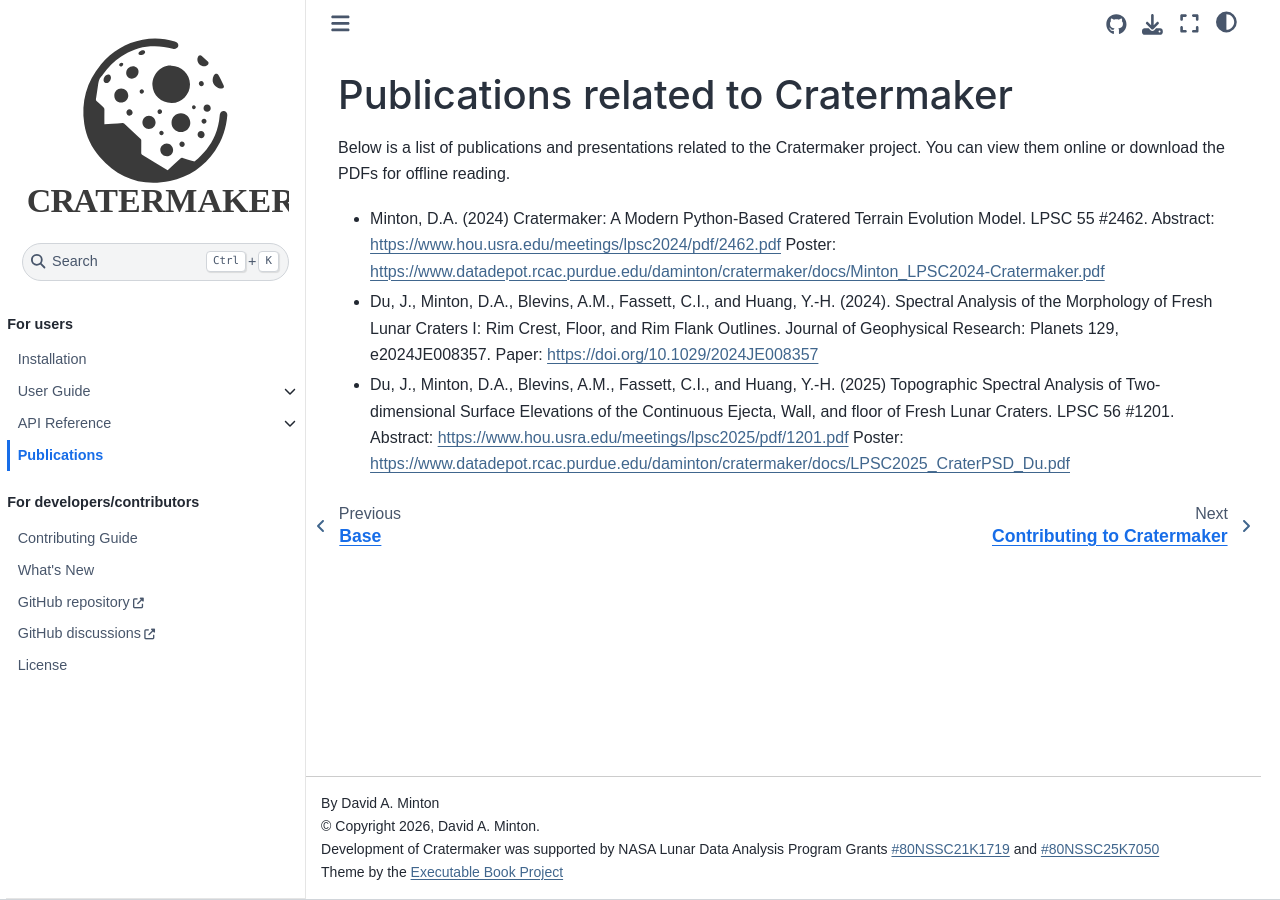
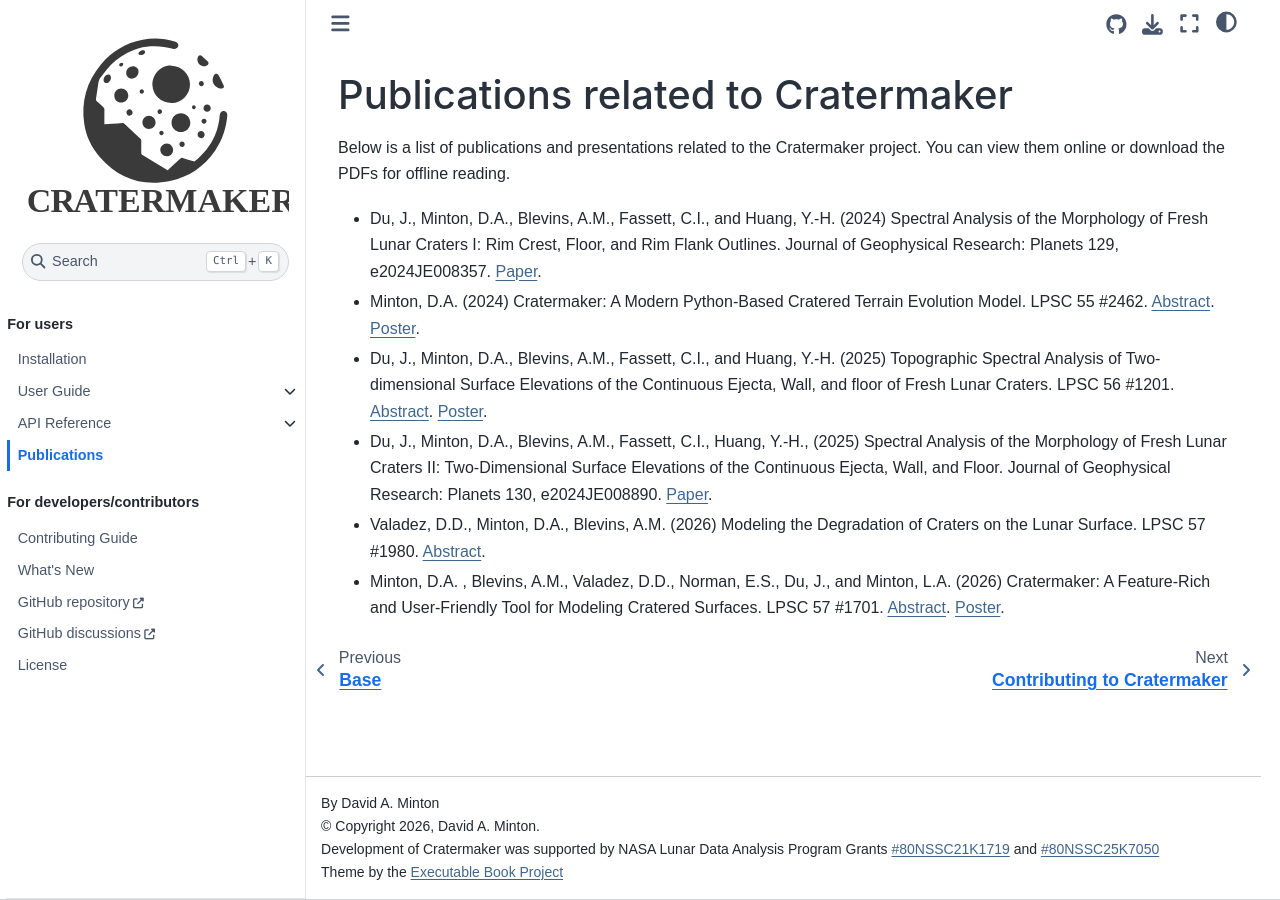
Before and after one commit to MintonGroup/cratermaker, a Sphinx documentation site: the page built from docs/publications.rst, in a window 1280 px wide. Built offline with Sphinx 7.4.7 and the Sphinx Book theme 1.1.4, drawn with Linux system fonts in a browser that asks for light colours; pages that are not in the unit, such as notebooks, are missing from menus; the version number could not be read and is left out.

Commit message:
103 add keyword argument passthroughs for pyvista function calls (#105)
* Added keyword argument passthroughs to pyvista add_mesh() and show()

* Added options to change theme and background transparency via kwargs

* Set a default view global surfaces in show_pyvista to center on the meridian

* Updated README with install instructions and a few notes.

* Updated changelog

* Updated publication list with new LPSC 2026 poster

* Added missing ref to Jun's second paper, and reformated the pub links to use aliases to be less messy, and added the two new LPSC abstracts.

* Fixed typo in changelog

```diff
--- a/docs/publications.rst
+++ b/docs/publications.rst
@@ -6,6 +6,9 @@ Publications related to Cratermaker
 
 Below is a list of publications and presentations related to the Cratermaker project. You can view them online or download the PDFs for offline reading.
 
-- Minton, D.A. (2024) Cratermaker: A Modern Python-Based Cratered Terrain Evolution Model. LPSC 55 #2462. Abstract: `<https://www.hou.usra.edu/meetings/lpsc2024/pdf/2462.pdf>`_  Poster: `<https://www.datadepot.rcac.purdue.edu/daminton/cratermaker/docs/Minton_LPSC2024-Cratermaker.pdf>`_
-- Du, J., Minton, D.A., Blevins, A.M., Fassett, C.I., and Huang, Y.-H. (2024). Spectral Analysis of the Morphology of Fresh Lunar Craters I: Rim Crest, Floor, and Rim Flank Outlines. Journal of Geophysical Research: Planets 129, e2024JE008357. Paper: `<https://doi.org/10.1029/2024JE008357>`_
-- Du, J., Minton, D.A., Blevins, A.M., Fassett, C.I., and Huang, Y.-H. (2025) Topographic Spectral Analysis of Two-dimensional Surface Elevations of the Continuous Ejecta, Wall, and floor of Fresh Lunar Craters. LPSC 56 #1201. Abstract: `<https://www.hou.usra.edu/meetings/lpsc2025/pdf/1201.pdf>`_ Poster: `<https://www.datadepot.rcac.purdue.edu/daminton/cratermaker/docs/LPSC2025_CraterPSD_Du.pdf>`_
+- Du, J., Minton, D.A., Blevins, A.M., Fassett, C.I., and Huang, Y.-H. (2024) Spectral Analysis of the Morphology of Fresh Lunar Craters I: Rim Crest, Floor, and Rim Flank Outlines. Journal of Geophysical Research: Planets 129, e2024JE008357. `Paper <https://doi.org/10.1029/2024JE008357>`__.
+- Minton, D.A. (2024) Cratermaker: A Modern Python-Based Cratered Terrain Evolution Model. LPSC 55 #2462. `Abstract <https://www.hou.usra.edu/meetings/lpsc2024/pdf/2462.pdf>`__.  `Poster <https://www.datadepot.rcac.purdue.edu/daminton/cratermaker/docs/Minton_LPSC2024-Cratermaker.pdf>`__.
+- Du, J., Minton, D.A., Blevins, A.M., Fassett, C.I., and Huang, Y.-H. (2025) Topographic Spectral Analysis of Two-dimensional Surface Elevations of the Continuous Ejecta, Wall, and floor of Fresh Lunar Craters. LPSC 56 #1201. `Abstract <https://www.hou.usra.edu/meetings/lpsc2025/pdf/1201.pdf>`__. `Poster <https://www.datadepot.rcac.purdue.edu/daminton/cratermaker/docs/LPSC2025_CraterPSD_Du.pdf>`__.
+- Du, J., Minton, D.A., Blevins, A.M., Fassett, C.I., Huang, Y.-H., (2025) Spectral Analysis of the Morphology of Fresh Lunar Craters II: Two-Dimensional Surface Elevations of the Continuous Ejecta, Wall, and Floor. Journal of Geophysical Research: Planets 130, e2024JE008890. `Paper <https://doi.org/10.1029/2024JE008890>`__.
+- Valadez, D.D., Minton, D.A., Blevins, A.M. (2026) Modeling the Degradation of Craters on the Lunar Surface. LPSC 57 #1980. `Abstract <https://www.hou.usra.edu/meetings/lpsc2026/pdf/1980.pdf>`__.
+- Minton, D.A. , Blevins, A.M., Valadez, D.D., Norman, E.S., Du, J., and Minton, L.A. (2026) Cratermaker: A Feature-Rich and User-Friendly Tool for Modeling Cratered Surfaces. LPSC 57 #1701. `Abstract <https://www.hou.usra.edu/meetings/lpsc2026/pdf/1701.pdf>`__. `Poster <https://www.datadepot.rcac.purdue.edu/daminton/cratermaker/docs/Minton_LPSC2026-Cratermaker.pdf>`__.
--- a/docs/whats-new.rst
+++ b/docs/whats-new.rst
@@ -9,7 +9,7 @@ What's New
 :release:`v2026.3.7-alpha`
 
 - Include new argument pass-throughs for the show3d methods to better control PyVista output. :pull:`104` `David Minton`_
-- Updated the README with better instructions.
+- Updated the README with better instructions. :pull:`105` `David Minton`_
 
 
 .. _whats-new.2026.3.6-alpha:
```
